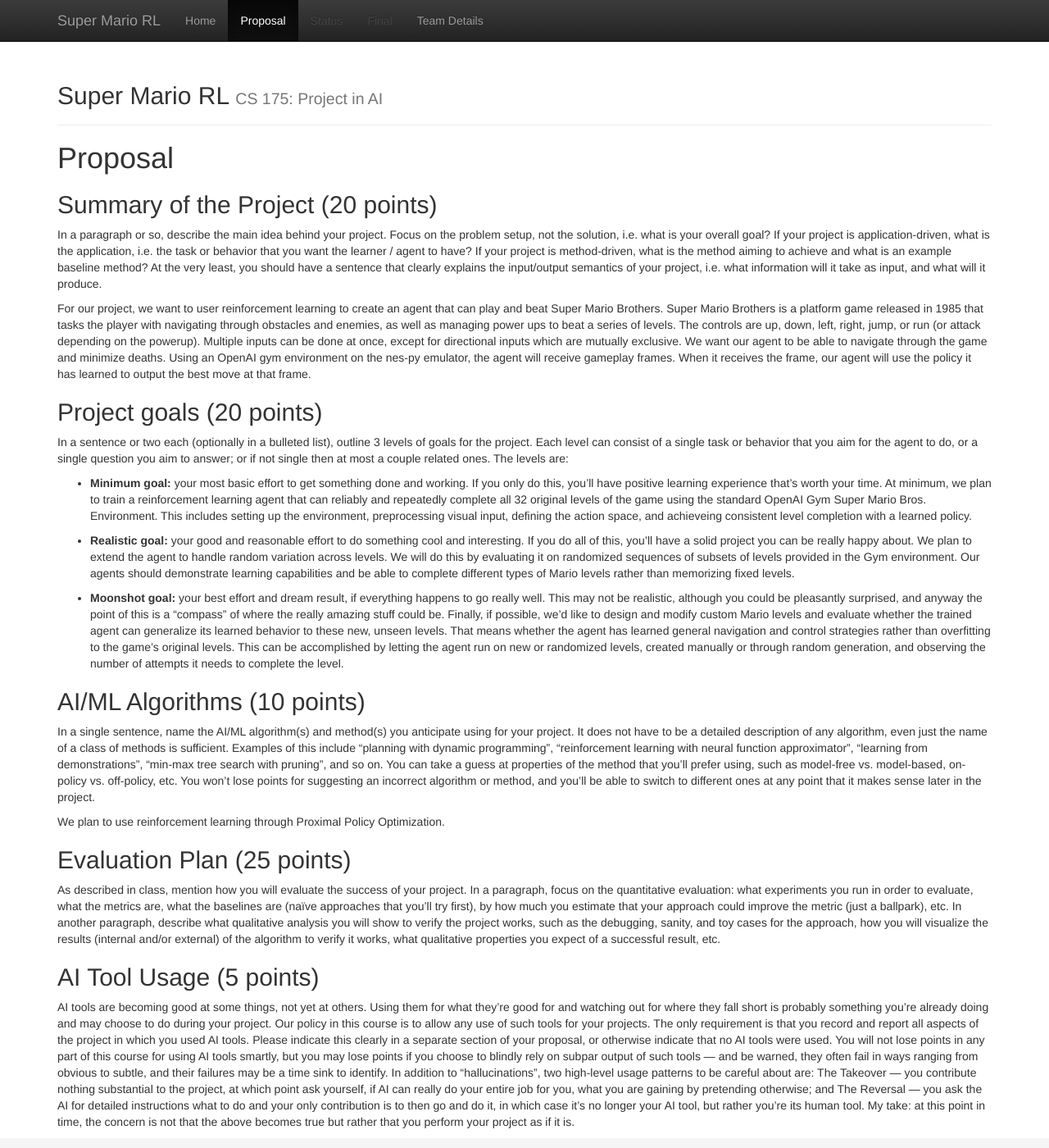
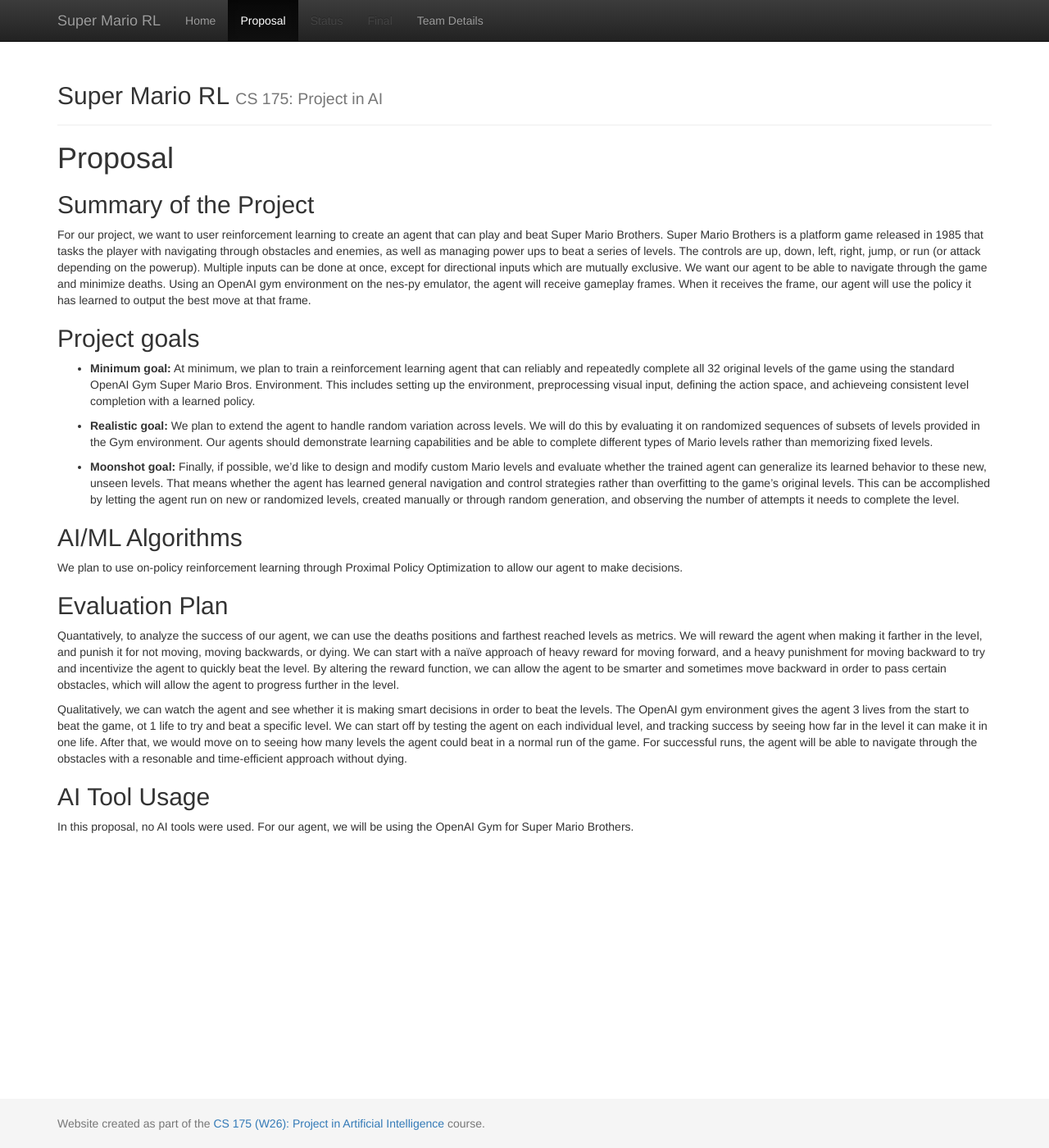
Before and after one commit to Niraaf/super-mario-rl, a Jekyll site: the page built from docs/proposal.md, in a window 1280 px wide and 1400 px high. Shown: the whole window at 82% size. Built offline with Jekyll 4.4.1, drawn with Linux system fonts in a browser that asks for light colours.

Commit message:
Finished evaluation plan, and got rid of instructions

```diff
--- a/docs/proposal.md
+++ b/docs/proposal.md
@@ -6,64 +6,31 @@
 # {{ page.title }}
 
 
-## Summary of the Project (20 points)
-In a paragraph or so, describe the main idea behind your project. Focus on the problem setup, not the solution, i.e. what is your overall goal? If your project is application-driven, what is the application, i.e. the task or behavior that you want the learner / agent to have? If your project is method-driven, what is
-the method aiming to achieve and what is an example baseline method? At the very least, you should have a sentence that clearly explains the input/output semantics of your project, i.e. what information will it take as input, and what will it produce.
+## Summary of the Project
 
 For our project, we want to user reinforcement learning to create an agent that can play and beat Super Mario Brothers. Super Mario Brothers is a platform game released in 1985 that tasks the player with navigating through obstacles and enemies, as well as managing power ups to beat a series of levels. The controls are up, down, left, right, jump, or run (or attack depending on the powerup). Multiple inputs can be done at once, except for directional inputs which are mutually exclusive. We want our agent to be able to navigate through the game and minimize deaths. Using an OpenAI gym environment on the nes-py emulator, the agent will receive gameplay frames. When it receives the frame, our agent will use the policy it has learned to output the best move at that frame.
 
-## Project goals (20 points)
-In a sentence or two each (optionally in a bulleted list), outline 3 levels of goals for the project. Each
-level can consist of a single task or behavior that you aim for the agent to do, or a single question you
-aim to answer; or if not single then at most a couple related ones. The levels are:
+## Project goals
 
-* **Minimum goal:** your most basic effort to get something done and working. If you only do this,
-                    you’ll have positive learning experience that’s worth your time.
+* **Minimum goal:**
   At minimum, we plan to train a reinforcement learning agent that can reliably and repeatedly complete all 32 original levels of the game using the standard OpenAI Gym Super Mario Bros. Environment. This includes setting up the environment, preprocessing visual input, defining the action space, and achieveing consistent level completion with a learned policy.
 
-* **Realistic goal:** your good and reasonable effort to do something cool and interesting. If you do
-                    all of this, you’ll have a solid project you can be really happy about.
+* **Realistic goal:**
   We plan to extend the agent to handle random variation across levels. We will do this by evaluating it on randomized sequences of subsets of levels provided in the Gym environment. Our agents should demonstrate learning capabilities and be able to complete different types of Mario levels rather than memorizing fixed levels.
 
-* **Moonshot goal:** your best effort and dream result, if everything happens to go really well. This
-                    may not be realistic, although you could be pleasantly surprised, and anyway the point of this is a
-                    “compass” of where the really amazing stuff could be.
+* **Moonshot goal:**
 Finally, if possible, we'd like to design and modify custom Mario levels and evaluate whether the trained agent can generalize its learned behavior to these new, unseen levels. That means whether the agent has learned general navigation and control strategies rather than overfitting to the game's original levels. This can be accomplished by letting the agent run on new or randomized levels, created manually or through random generation, and observing the number of attempts it needs to complete the level.
 
-## AI/ML Algorithms (10 points)
-In a single sentence, name the AI/ML algorithm(s) and method(s) you anticipate using for your project.
-It does not have to be a detailed description of any algorithm, even just the name of a class of methods
-is sufficient. Examples of this include “planning with dynamic programming”, “reinforcement learning
-with neural function approximator”, “learning from demonstrations”, “min-max tree search with
-pruning”, and so on. You can take a guess at properties of the method that you’ll prefer using, such as
-model-free vs. model-based, on-policy vs. off-policy, etc. You won’t lose points for suggesting an
-incorrect algorithm or method, and you’ll be able to switch to different ones at any point that it makes
-sense later in the project.
+## AI/ML Algorithms
 
-We plan to use reinforcement learning through Proximal Policy Optimization.
+We plan to use on-policy reinforcement learning through Proximal Policy Optimization to allow our agent to make decisions.
 
-## Evaluation Plan (25 points)
-As described in class, mention how you will evaluate the success of your project. In a paragraph,
-focus on the quantitative evaluation: what experiments you run in order to evaluate, what the metrics
-are, what the baselines are (naïve approaches that you’ll try first), by how much you estimate that
-your approach could improve the metric (just a ballpark), etc. In another paragraph, describe what
-qualitative analysis you will show to verify the project works, such as the debugging, sanity, and toy
-cases for the approach, how you will visualize the results (internal and/or external) of the algorithm to
-verify it works, what qualitative properties you expect of a successful result, etc.
+## Evaluation Plan
 
-## AI Tool Usage (5 points)
-AI tools are becoming good at some things, not yet at others. Using them for what they’re good for and
-watching out for where they fall short is probably something you’re already doing and may choose to
-do during your project. Our policy in this course is to allow any use of such tools for your projects.
-The only requirement is that you record and report all aspects of the project in which you used AI tools.
-Please indicate this clearly in a separate section of your proposal, or otherwise indicate that no AI tools
-were used.
-You will not lose points in any part of this course for using AI tools smartly, but you may lose points
-if you choose to blindly rely on subpar output of such tools — and be warned, they often fail in
-ways ranging from obvious to subtle, and their failures may be a time sink to identify. In addition to
-“hallucinations”, two high-level usage patterns to be careful about are: The Takeover — you contribute
-nothing substantial to the project, at which point ask yourself, if AI can really do your entire job for
-you, what you are gaining by pretending otherwise; and The Reversal — you ask the AI for detailed
-instructions what to do and your only contribution is to then go and do it, in which case it’s no longer
-your AI tool, but rather you’re its human tool. My take: at this point in time, the concern is not that the
-above becomes true but rather that you perform your project as if it is.
+Quantatively, to analyze the success of our agent, we can use the deaths positions and farthest reached levels as metrics. We will reward the agent when making it farther in the level, and punish it for not moving, moving backwards, or dying. We can start with a naïve approach of heavy reward for moving forward, and a heavy punishment for moving backward to try and incentivize the agent to quickly beat the level. By altering the reward function, we can allow the agent to be smarter and sometimes move backward in order to pass certain obstacles, which will allow the agent to progress further in the level.
+
+Qualitatively, we can watch the agent and see whether it is making smart decisions in order to beat the levels. The OpenAI gym environment gives the agent 3 lives from the start to beat the game, ot 1 life to try and beat a specific level. We can start off by testing the agent on each individual level, and tracking success by seeing how far in the level it can make it in one life. After that, we would move on to seeing how many levels the agent could beat in a normal run of the game. For successful runs, the agent will be able to navigate through the obstacles with a resonable and time-efficient approach without dying.
+
+## AI Tool Usage
+
+In this proposal, no AI tools were used. For our agent, we will be using the OpenAI Gym for Super Mario Brothers.
```
